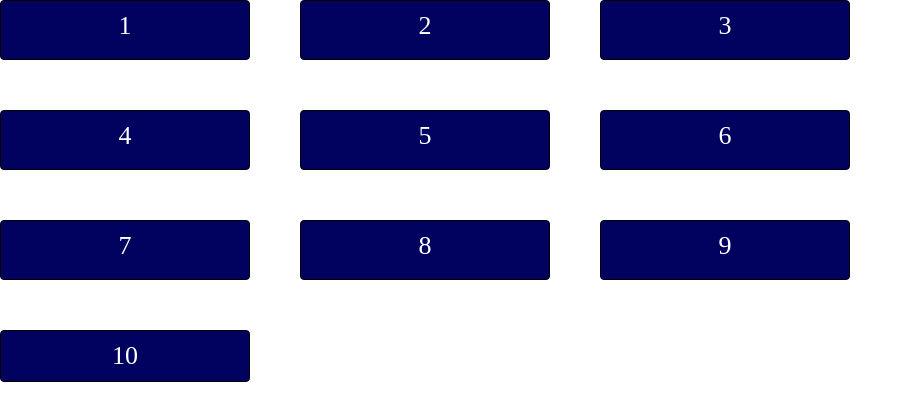
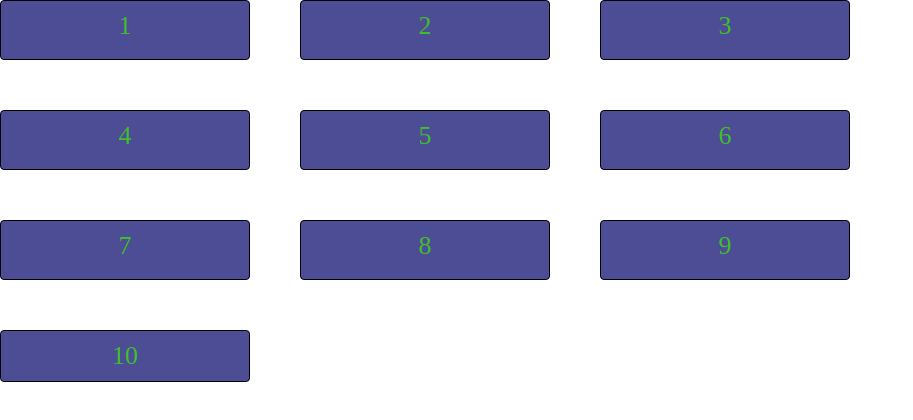
Before and after one commit to alisher-kay/Grid-project, a plain HTML site: page index.html in a window 1280 px wide. Shown: the whole page, without its empty margins (0-913 px from the left). Drawn offline with Linux system fonts and the light colour scheme.

Commit message:
Changed the basic colors of elements

```diff
--- a/css/style.css
+++ b/css/style.css
@@ -15,8 +15,8 @@
 
 .grid-elem {
     /* height: 50px; */
-    background-color: rgba(1, 1, 96, 1);
-    color: #fff;
+    background-color: rgb(77, 77, 150);
+    color: #40c12a;
     line-height: 50px;
     text-align: center;
     font-size: 26px;
```
